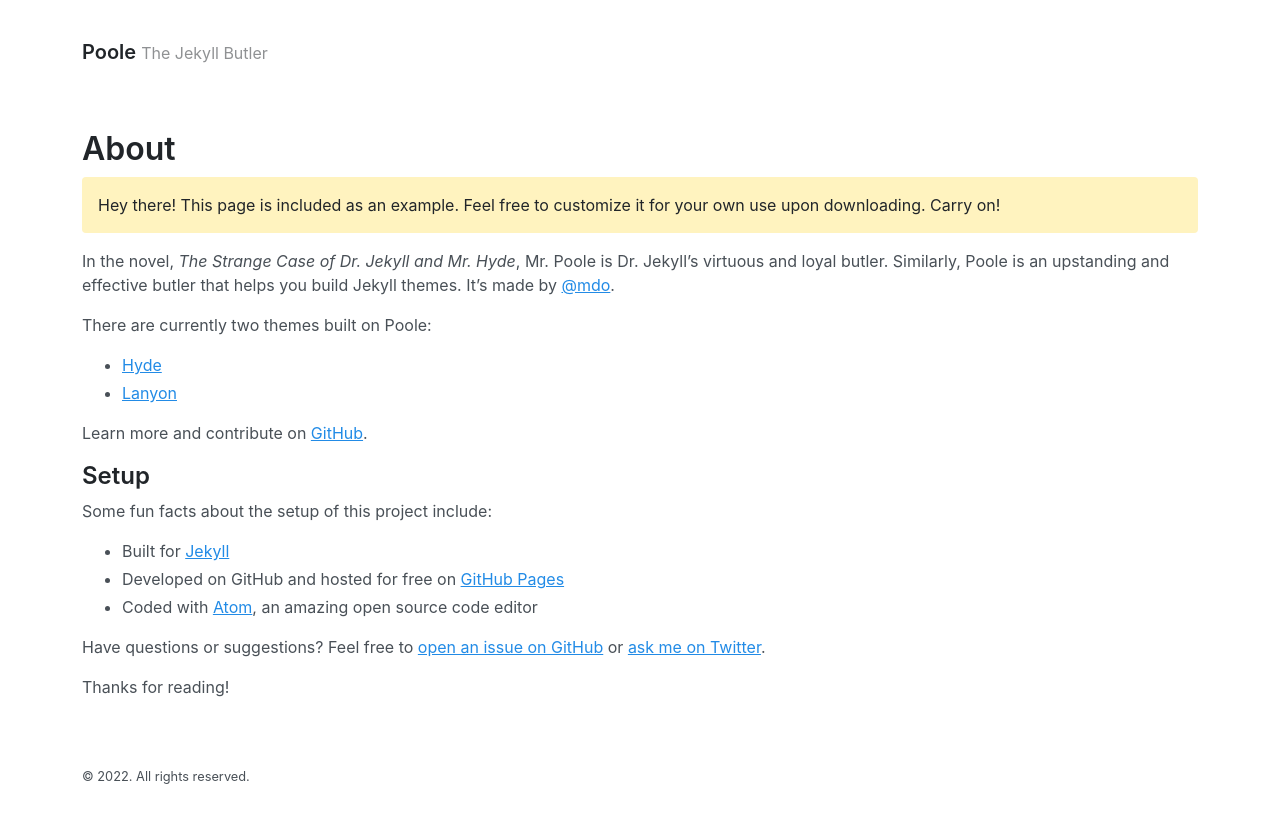
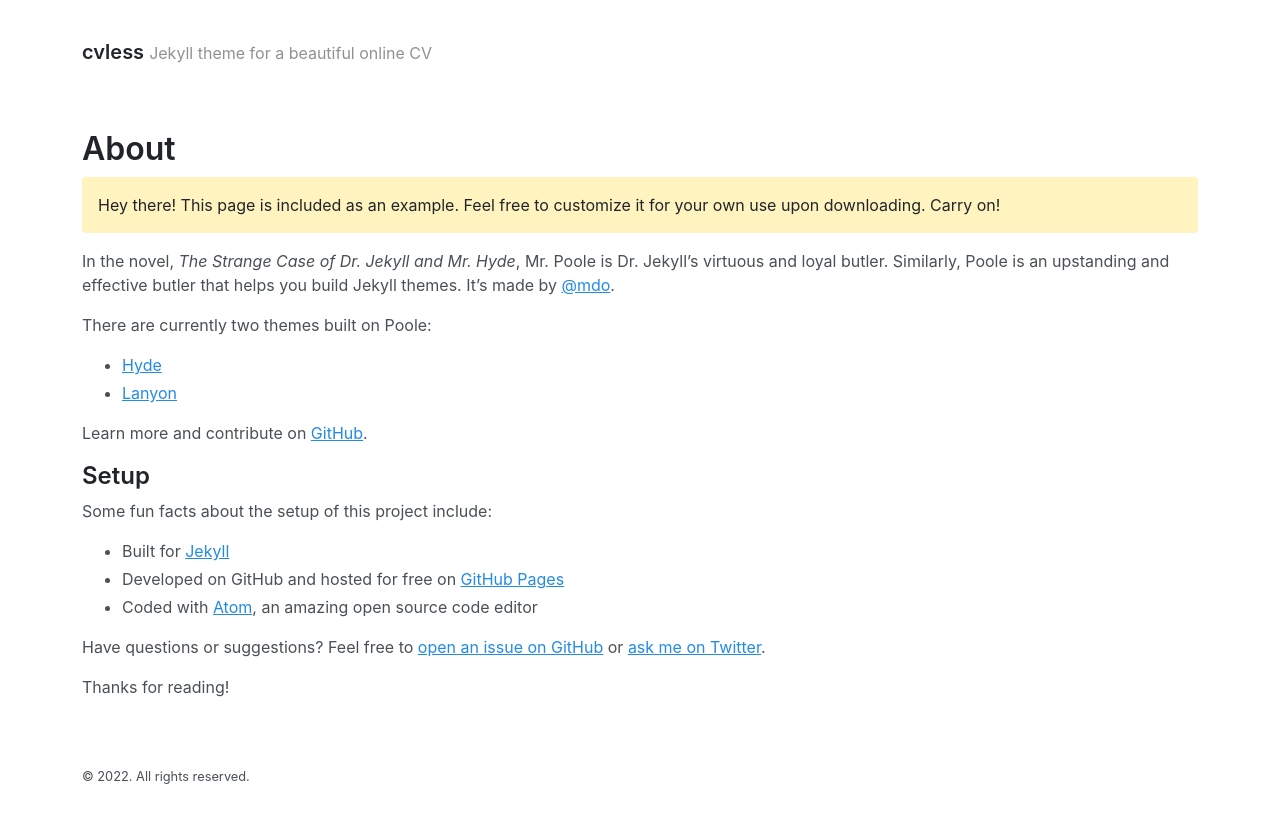
Before and after one commit to piazzai/cvless, a Jekyll site: the page built from about.md, in a window 1280 px wide. Shown: the top 823 px of the page. Built offline with Jekyll 4.4.1, drawn with Linux system fonts in a browser that asks for light colours; some of the changed lines change nothing that is shown.

Commit message:
Restructure config file

```diff
--- a/_config.yml
+++ b/_config.yml
@@ -1,19 +1,24 @@
-# Setup
-title: Poole
-tagline: The Jekyll Butler
-url: https://getpoole.com
-baseurl: ""
-permalink: pretty
+# site settings
+title:       cvless
+tagline:     Jekyll theme for a beautiful online CV
+url:         https://cvless.netlify.app
+baseurl:     ""
+permalink:   pretty
+version:     2.0.0
 
-# Gems
+# user settings
+author:
+  name:      Michele Piazzai
+  url:       https://piazzai.github.io
+  email:     michele.piazzai@uc3m.es
+
+# build settings
 plugins:
   - jekyll-feed
   - jekyll-gist
   - jekyll-paginate-v2
   - jekyll-seo-tag
   - jekyll-sitemap
-
-# Optimize Jekyll
 exclude:
   - .git
   - .jekyll-cache
@@ -23,85 +28,13 @@
   - LICENSE
   - README.md
   - vendor
-
 sass:
-  sass_dir: _sass
-  style: :compressed
+  sass_dir:  _sass
+  style:     :compressed
   sourcemap: never
-
 feed:
-  path: atom.xml
-
-# Options
-
-# Replace this value and uncomment to enable Google Analytics tracking
-# ga_analytics: UA-000000-0
-
-# Specify the author for blog posts
-author:
-  name: Mark Otto
-  url: https://twitter.com/mdo
-  email: markdotto@gmail.com
-
-# Custom vars
-version: 3.0.0
-
-############################################################
-# Site configuration for the Jekyll 3 Pagination Gem
-# The values here represent the defaults if nothing is set
+  path:      atom.xml
 pagination:
-
-  # Site-wide kill switch, disabled here it doesn't run at all
-  enabled: true
-
-  # Set to 'true' to enable pagination debugging. This can be enabled in the site config or only for individual pagination pages
-  debug: false
-
-  # The default document collection to paginate if nothing is specified ('posts' is default)
-  collection: 'posts'
-
-  # How many objects per paginated page, used to be `paginate` (default: 0, means all)
-  per_page: 10
-
-  # The permalink structure for the paginated pages (this can be any level deep)
-  permalink: '/page/:num/' # Pages are index.html inside this folder (default)
-  #permalink: '/page/:num.html' # Pages are simple html files
-  #permalink: '/page/:num' # Pages are html files, linked jekyll extensionless permalink style.
-
-  # Optional the title format for the paginated pages (supports :title for original page title, :num for pagination page number, :max for total number of pages)
-  title: ':title - page :num'
-
-  # Limit how many pagenated pages to create (default: 0, means all)
-  limit: 0
-
-  # Optional, defines the field that the posts should be sorted on (omit to default to 'date')
-  sort_field: 'date'
-
-  # Optional, sorts the posts in reverse order (omit to default decending or sort_reverse: true)
-  sort_reverse: true
-
-  # Optional, the default category to use, omit or just leave this as 'posts' to get a backwards-compatible behavior (all posts)
-  category: 'posts'
-
-  # Optional, the default tag to use, omit to disable
-  tag: ''
-
-  # Optional, the default locale to use, omit to disable (depends on a field 'locale' to be specified in the posts,
-  # in reality this can be any value, suggested are the Microsoft locale-codes (e.g. en_US, en_GB) or simply the ISO-639 language code )
-  locale: ''
-
- # Optional,omit or set both before and after to zero to disable.
- # Controls how the pagination trail for the paginated pages look like.
-  trail:
-    before: 2
-    after: 2
-
-  # Optional, the default file extension for generated pages (e.g html, json, xml).
-  # Internally this is set to html by default
-  extension: html
-
-  # Optional, the default name of the index file for generated pages (e.g. 'index.html')
-  # Without file extension
-  indexpage: 'index'
-
-############################################################
+  enabled:   true
+  per_page:  1
+  title:     ":title - page :num"
```
